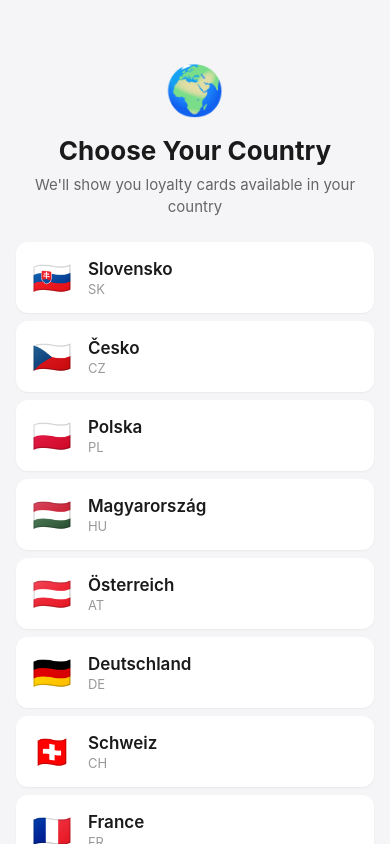
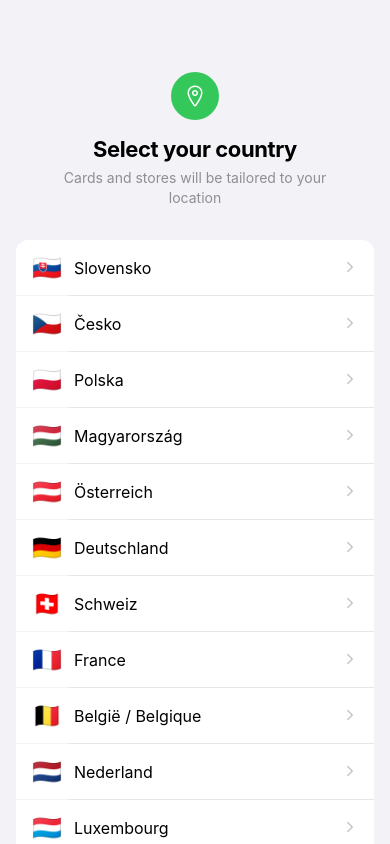
Before and after one commit to cardscentral/cardscentral, a React Native app: screen /Settings in a window 390 px wide. Built offline with nearby package versions, Linux system fonts and the light colour scheme.

Commit message:
feat: language switch works

```diff
--- a/App.tsx
+++ b/App.tsx
@@ -4,6 +4,7 @@ import { View, ActivityIndicator, StyleSheet } from 'react-native';
 import { AppNavigator } from './src/navigation/AppNavigator';
 import { CountrySelectScreen } from './src/screens/CountrySelectScreen';
 import { getSelectedCountry } from './src/storage/preferences';
+import { I18nProvider } from './src/i18n/I18nContext';
 
 export default function App() {
   const [country, setCountry] = useState<string | null>(null);
@@ -34,10 +35,10 @@ export default function App() {
   }
 
   return (
-    <>
+    <I18nProvider initialCountry={country}>
       <StatusBar style="auto" />
       <AppNavigator />
-    </>
+    </I18nProvider>
   );
 }
 
--- /dev/null
+++ b/src/i18n/I18nContext.tsx
@@ -0,0 +1,49 @@
+import React, { createContext, useContext, useState, useCallback } from 'react';
+import { translations, SupportedLanguage, TranslationKeys } from './translations';
+import { getLanguageForCountry } from './index';
+
+interface I18nContextType {
+  language: SupportedLanguage;
+  t: (key: TranslationKeys) => string;
+  setLanguage: (lang: SupportedLanguage) => void;
+  setLanguageFromCountry: (country: string) => void;
+}
+
+const I18nContext = createContext<I18nContextType>({
+  language: 'en',
+  t: (key) => key,
+  setLanguage: () => {},
+  setLanguageFromCountry: () => {},
+});
+
+export function I18nProvider({ children, initialCountry }: { children: React.ReactNode; initialCountry?: string }) {
+  const [language, setLang] = useState<SupportedLanguage>(
+    initialCountry ? getLanguageForCountry(initialCountry) : 'en'
+  );
+
+  const t = useCallback(
+    (key: TranslationKeys): string => {
+      const langTranslations = translations[language] || translations.en;
+      return langTranslations[key] || translations.en[key] || key;
+    },
+    [language]
+  );
+
+  const setLanguage = useCallback((lang: SupportedLanguage) => {
+    setLang(lang);
+  }, []);
+
+  const setLanguageFromCountry = useCallback((country: string) => {
+    setLang(getLanguageForCountry(country));
+  }, []);
+
+  return (
+    <I18nContext.Provider value={{ language, t, setLanguage, setLanguageFromCountry }}>
+      {children}
+    </I18nContext.Provider>
+  );
+}
+
+export function useI18n() {
+  return useContext(I18nContext);
+}
--- a/src/i18n/translations.ts
+++ b/src/i18n/translations.ts
@@ -53,7 +53,7 @@ export const translations: Record<SupportedLanguage, TranslationMap> = {
     cancel: 'Cancel',
     delete: 'Delete',
     scan: 'Scan',
-    chooseCountry: 'Choose Your Country',
+    chooseCountry: 'Select your country',
     language: 'Language',
     country: 'Country',
     premium: 'Premium',
--- a/src/navigation/AppNavigator.tsx
+++ b/src/navigation/AppNavigator.tsx
@@ -2,9 +2,9 @@ import React from 'react';
 import { NavigationContainer } from '@react-navigation/native';
 import { createNativeStackNavigator } from '@react-navigation/native-stack';
 import { createBottomTabNavigator } from '@react-navigation/bottom-tabs';
-import { Text } from 'react-native';
 import { MaterialIcons } from '@expo/vector-icons';
 import { RootStackParamList, MainTabParamList } from '../types';
+import { useI18n } from '../i18n/I18nContext';
 import { CardsListScreen } from '../screens/CardsListScreen';
 import { CardDetailScreen } from '../screens/CardDetailScreen';
 import { AddCardScreen } from '../screens/AddCardScreen';
@@ -16,6 +16,7 @@ const Stack = createNativeStackNavigator<RootStackParamList>();
 const Tab = createBottomTabNavigator<MainTabParamList>();
 
 function MainTabs() {
+  const { t } = useI18n();
   return (
     <Tab.Navigator
       screenOptions={{
@@ -35,7 +36,7 @@ function MainTabs() {
         name="Cards"
         component={CardsListScreen}
         options={{
-          title: 'My Cards',
+          title: t('myCards'),
           tabBarIcon: ({ color, size }) => (
             <MaterialIcons name="loyalty" size={size} color={color} />
           ),
@@ -45,7 +46,7 @@ function MainTabs() {
         name="Settings"
         component={SettingsScreen}
         options={{
-          title: 'Settings',
+          title: t('settings'),
           tabBarIcon: ({ color, size }) => (
             <MaterialIcons name="settings" size={size} color={color} />
           ),
--- a/src/screens/CardsListScreen.tsx
+++ b/src/screens/CardsListScreen.tsx
@@ -15,6 +15,7 @@ import { getAllCards } from '../storage/cardStorage';
 import { getShopById } from '../config/shops';
 import { CardListItem } from '../components/CardListItem';
 import { ShopIcon } from '../components/ShopIcon';
+import { useI18n } from '../i18n/I18nContext';
 
 type NavigationProp = NativeStackNavigationProp<RootStackParamList>;
 
@@ -26,6 +27,7 @@ const GRID_ITEM_SIZE = (SCREEN_WIDTH - 48) / GRID_COLUMNS;
 
 export function CardsListScreen() {
   const navigation = useNavigation<NavigationProp>();
+  const { t } = useI18n();
   const [cards, setCards] = useState<LoyaltyCard[]>([]);
   const [refreshing, setRefreshing] = useState(false);
   const [viewMode, setViewMode] = useState<ViewMode>('list');
@@ -82,9 +84,9 @@ export function CardsListScreen() {
   const renderEmptyState = () => (
     <View style={styles.emptyContainer}>
       <Text style={styles.emptyIcon}>🏷️</Text>
-      <Text style={styles.emptyTitle}>No Cards Yet</Text>
+      <Text style={styles.emptyTitle}>{t('noCardsYet')}</Text>
       <Text style={styles.emptySubtitle}>
-        Tap the + button to add your first loyalty card
+        {t('noCardsSubtitle')}
       </Text>
     </View>
   );
--- a/src/screens/CountrySelectScreen.tsx
+++ b/src/screens/CountrySelectScreen.tsx
@@ -1,5 +1,6 @@
 import React from 'react';
-import { View, Text, StyleSheet, FlatList, TouchableOpacity } from 'react-native';
+import { View, Text, StyleSheet, FlatList, TouchableOpacity, Platform } from 'react-native';
+import { Ionicons } from '@expo/vector-icons';
 import { setSelectedCountry } from '../storage/preferences';
 
 interface Country {
@@ -57,34 +58,43 @@ export function CountrySelectScreen({ onCountrySelected }: CountrySelectScreenPr
     onCountrySelected(code);
   };
 
-  const renderItem = ({ item }: { item: Country }) => (
+  const renderItem = ({ item, index }: { item: Country; index: number }) => (
     <TouchableOpacity
-      style={styles.item}
+      style={[
+        styles.item,
+        index === 0 && styles.itemFirst,
+        index === COUNTRIES.length - 1 && styles.itemLast,
+      ]}
       onPress={() => handleSelect(item.code)}
       testID={`country-${item.code}`}
+      activeOpacity={0.6}
     >
       <Text style={styles.flag}>{item.flag}</Text>
-      <View style={styles.itemInfo}>
-        <Text style={styles.itemName}>{item.name}</Text>
-        <Text style={styles.itemCode}>{item.code}</Text>
-      </View>
+      <Text style={styles.itemName}>{item.name}</Text>
+      <Ionicons name="chevron-forward" size={16} color="#C7C7CC" />
     </TouchableOpacity>
   );
+
+  const ItemSeparator = () => <View style={styles.separator} />;
 
   return (
     <View style={styles.container}>
       <View style={styles.header}>
-        <Text style={styles.emoji}>🌍</Text>
-        <Text style={styles.title}>Choose Your Country</Text>
+        <View style={styles.iconContainer}>
+          <Ionicons name="location-outline" size={24} color="#FFFFFF" />
+        </View>
+        <Text style={styles.title}>Select your country</Text>
         <Text style={styles.subtitle}>
-          We'll show you loyalty cards available in your country
+          Cards and stores will be tailored to your location
         </Text>
       </View>
       <FlatList
         data={COUNTRIES}
         keyExtractor={(item) => item.code}
         renderItem={renderItem}
+        ItemSeparatorComponent={ItemSeparator}
         contentContainerStyle={styles.list}
+        showsVerticalScrollIndicator={false}
       />
     </View>
   );
@@ -93,62 +103,68 @@ export function CountrySelectScreen({ onCountrySelected }: CountrySelectScreenPr
 const styles = StyleSheet.create({
   container: {
     flex: 1,
-    backgroundColor: '#F5F5F7',
+    backgroundColor: '#F2F2F7',
   },
   header: {
     alignItems: 'center',
-    paddingTop: 60,
-    paddingBottom: 24,
-    paddingHorizontal: 32,
+    paddingTop: 72,
+    paddingBottom: 32,
+    paddingHorizontal: 40,
   },
-  emoji: {
-    fontSize: 48,
+  iconContainer: {
+    width: 48,
+    height: 48,
+    borderRadius: 24,
+    backgroundColor: '#34C759',
+    alignItems: 'center',
+    justifyContent: 'center',
     marginBottom: 16,
   },
   title: {
-    fontSize: 26,
+    fontSize: 22,
     fontWeight: '700',
-    color: '#1a1a1a',
-    marginBottom: 8,
+    color: '#000000',
+    marginBottom: 6,
+    letterSpacing: -0.4,
   },
   subtitle: {
-    fontSize: 15,
-    color: '#666',
+    fontSize: 14,
+    color: '#8E8E93',
     textAlign: 'center',
-    lineHeight: 22,
+    lineHeight: 20,
   },
   list: {
     paddingHorizontal: 16,
-    paddingBottom: 32,
+    paddingBottom: 40,
   },
   item: {
     flexDirection: 'row',
     alignItems: 'center',
     backgroundColor: '#FFFFFF',
-    borderRadius: 12,
-    padding: 16,
-    marginBottom: 8,
-    shadowColor: '#000',
-    shadowOffset: { width: 0, height: 1 },
-    shadowOpacity: 0.05,
-    shadowRadius: 2,
-    elevation: 1,
+    paddingVertical: 13,
+    paddingHorizontal: 16,
+  },
+  itemFirst: {
+    borderTopLeftRadius: 12,
+    borderTopRightRadius: 12,
+  },
+  itemLast: {
+    borderBottomLeftRadius: 12,
+    borderBottomRightRadius: 12,
   },
   flag: {
-    fontSize: 32,
-    marginRight: 16,
-  },
-  itemInfo: {
-    flex: 1,
+    fontSize: Platform.OS === 'android' ? 22 : 24,
+    marginRight: 12,
   },
   itemName: {
-    fontSize: 17,
-    fontWeight: '600',
-    color: '#1a1a1a',
+    flex: 1,
+    fontSize: 16,
+    fontWeight: '400',
+    color: '#000000',
   },
-  itemCode: {
-    fontSize: 13,
-    color: '#999',
-    marginTop: 2,
+  separator: {
+    height: StyleSheet.hairlineWidth,
+    backgroundColor: '#E5E5EA',
+    marginLeft: 52,
   },
 });
```
Also changed, not shown: src/screens/AddCardScreen.tsx (+10 -8 lines), src/screens/SettingsScreen.tsx (+33 -33 lines), .maestro/flows/01-country-selection.yaml, .maestro/flows/10-language-change.yaml (added).
